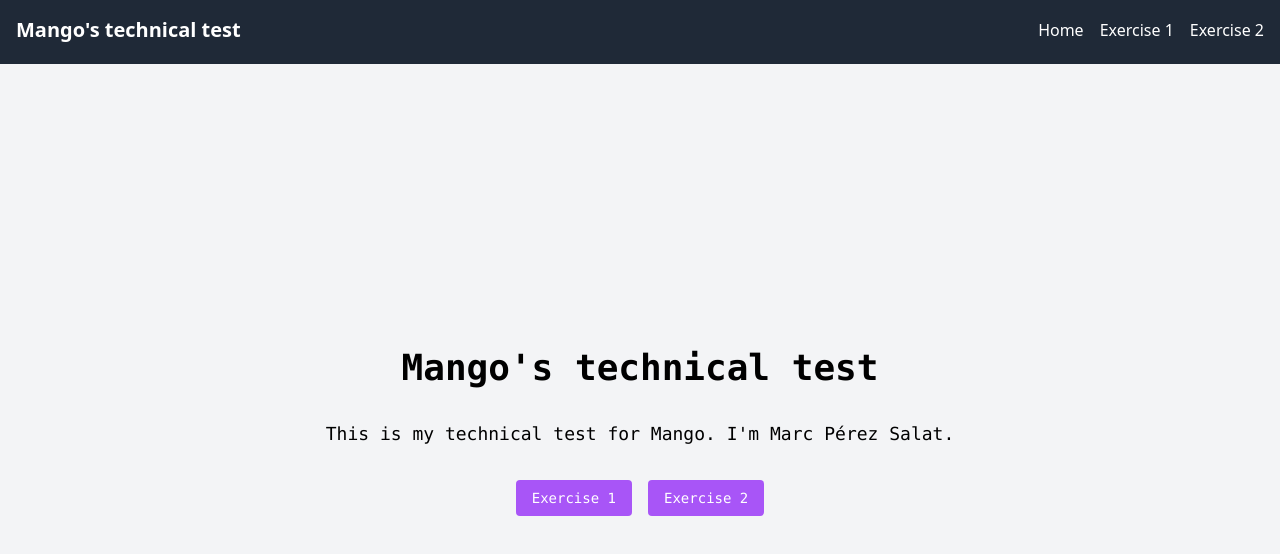
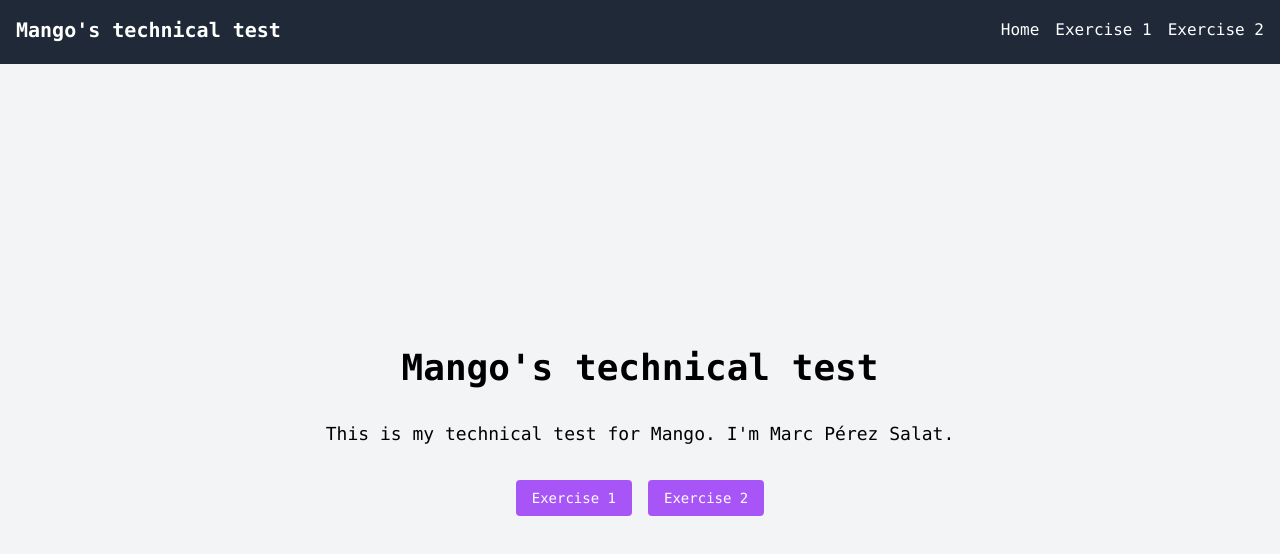
Before and after one commit to MarckvsPerez/Prueba_Mango, a Next.js app: page / in a window 1280 px wide. Shown: the top 554 px of the page. Built offline with nearby package versions, Linux system fonts and the light colour scheme.

Commit message:
fix font

```diff
--- a/app/components/Navbar.tsx
+++ b/app/components/Navbar.tsx
@@ -1,6 +1,6 @@
 const Navbar = () => {
   return (
-    <nav className="w-full h-16 bg-gray-800 text-white p-4 fixed top-0 left-0 right-0 z-50">
+    <nav className="w-full h-16 bg-gray-800 text-white p-4 fixed top-0 left-0 right-0 z-50 font-mono">
       <div className="container mx-auto flex justify-between items-center">
         <div className="text-xl font-bold">Mango's technical test</div>
         <ul className="flex space-x-4">
```
